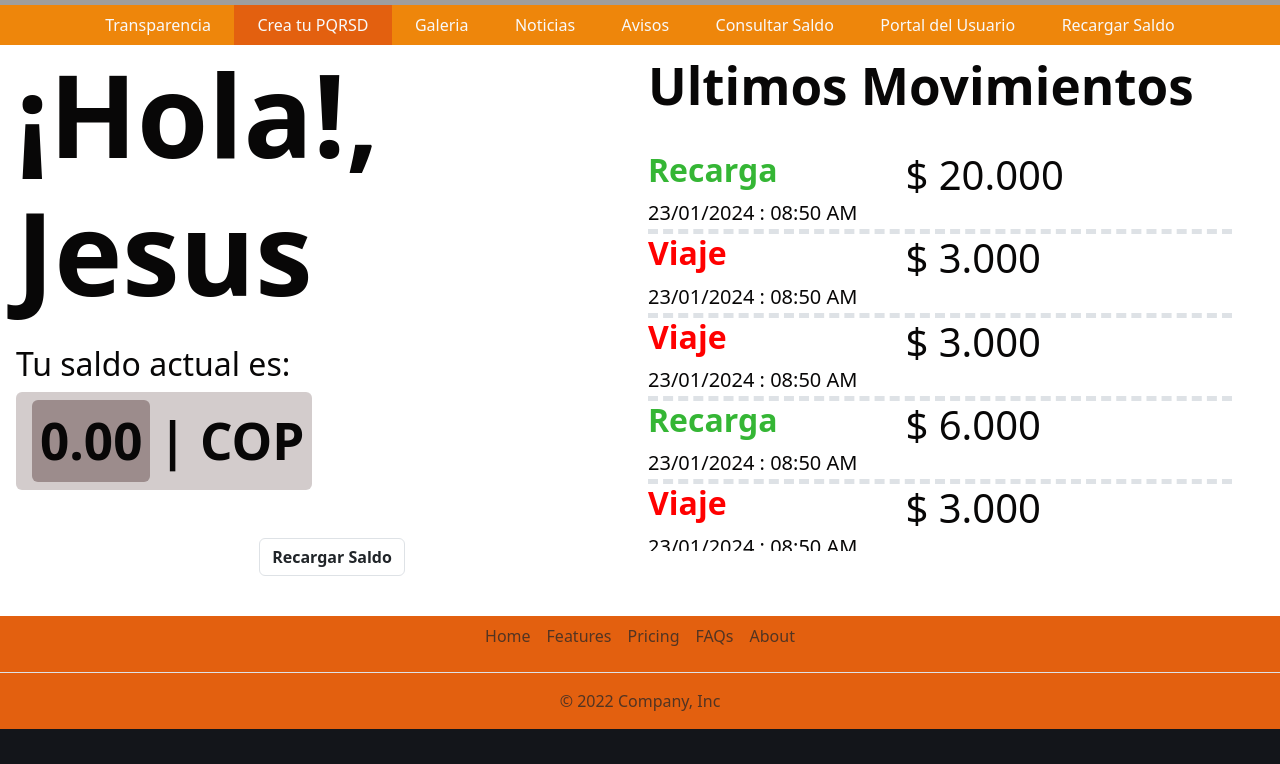
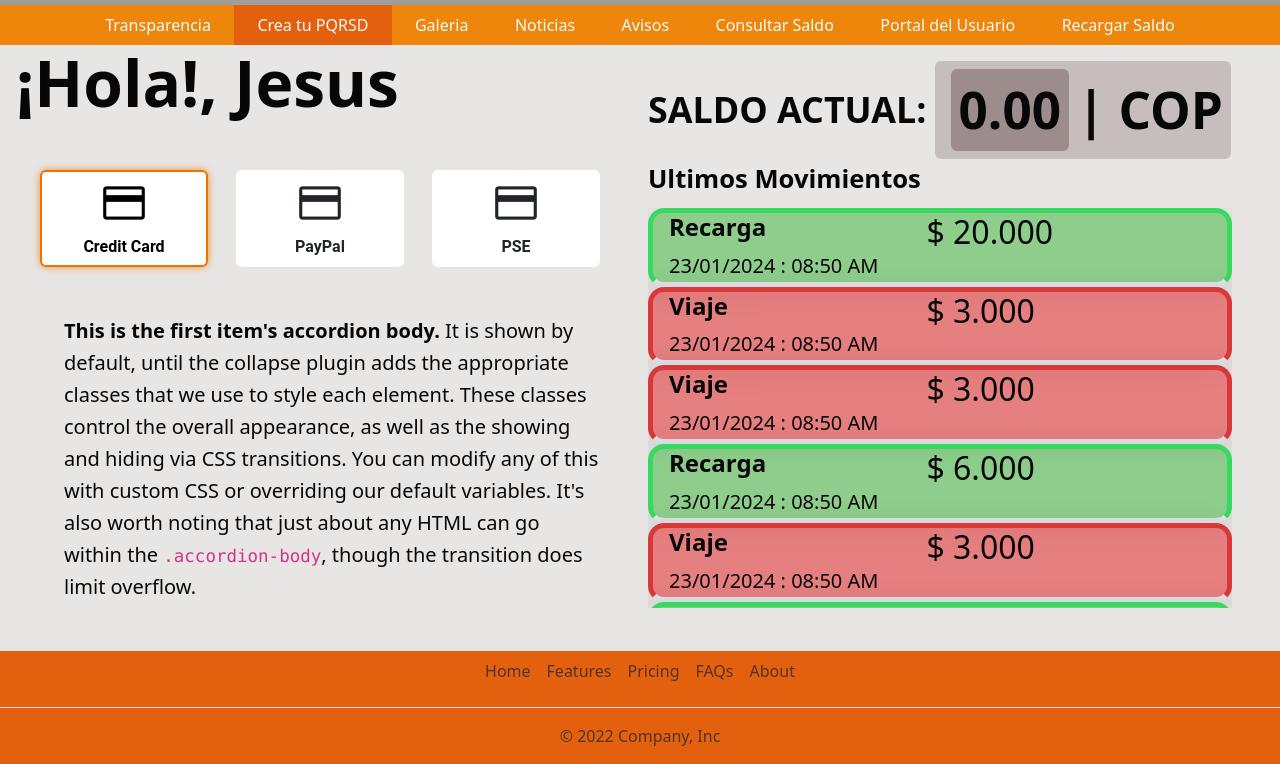
Before and after one commit to MichaelTaboada2003/Intefaz-de-Software, an Astro site: page /User in a window 1280 px wide. Shown: the part 71-835 px from the top of the page. Before the commit the page ends 800 px from the top, so only its background shows below. Built offline with nearby package versions, Linux system fonts and the light colour scheme; Astro itself is replaced by a stand-in of ours; grey boxes are pictures that could not be loaded.

Commit message:
Feat: User Page Update

```diff
--- a/src/components/Movement.astro
+++ b/src/components/Movement.astro
@@ -8,24 +8,30 @@ interface Props {
 const { type, amount, date } = Astro.props;
 ---
 
-<div
-  class="border-bottom border-5 d-flex"
-  style="border-bottom-style: dashed !important;"
->
+<!-- style="border-bottom-style: dashed !important; " -->
+<div class:list={["border-bottom border-5 d-flex px-3", type]}>
   <div class="d-block">
-    <h2 class:list={["fw-bold", type]}>{type}</h2>
-
+    <h4 class:list={["fw-bold"]}>{type}</h4>
     <span>{date}</span>
   </div>
-
-  <h1 class="flex-grow-1 ps-5">$ {amount}</h1>
+  <h2 class="flex-grow-1 ps-5">$ {amount}</h2>
 </div>
 
 <style>
   .Recarga {
-    color: rgb(53, 182, 53);
+    background-color: rgba(53, 182, 53, 0.5);
+    box-shadow: 0 4px 30px rgba(0, 0, 0, 0.1);
+    backdrop-filter: blur(0px);
+    border-radius: 16px;
+    -webkit-backdrop-filter: blur(0px);
+    border: 1px solid rgb(56, 217, 96);
   }
   .Viaje {
-    color: red;
+    background-color: rgba(227, 27, 27, 0.5);
+    box-shadow: 0 4px 30px rgba(0, 0, 0, 0.1);
+    backdrop-filter: blur(0px);
+    border-radius: 16px;
+    -webkit-backdrop-filter: blur(0px);
+    border: 1px solid rgb(217, 56, 56);
   }
 </style>
--- a/src/layouts/Layout.astro
+++ b/src/layouts/Layout.astro
@@ -19,6 +19,10 @@ const { title } = Astro.props;
       rel="stylesheet"
       integrity="sha384-QWTKZyjpPEjISv5WaRU9OFeRpok6YctnYmDr5pNlyT2bRjXh0JMhjY6hW+ALEwIH"
       crossorigin="anonymous"
+    />
+    <link
+      rel="stylesheet"
+      href="https://fonts.googleapis.com/css2?family=Material+Symbols+Outlined:opsz,wght,FILL,GRAD@20..48,100..700,0..1,-50..200"
     />
     <link
       rel="stylesheet"
--- a/src/pages/User.astro
+++ b/src/pages/User.astro
@@ -3,40 +3,210 @@ import Layout from "../layouts/Layout.astro";
 import Movement from "../components/Movement.astro";
 ---
 
+<script>
+  var botones = document.querySelectorAll("button");
+
+  // Función para manejar el clic en un botón
+  function activarBoton() {
+    // Eliminar la clase "active" de todos los botones
+    botones.forEach(function (boton) {
+      boton.classList.remove("active");
+    });
+    // Agregar la clase "active" al botón que se presionó
+    this.classList.add("active");
+  }
+
+  // Agregar el evento clic a cada botón
+  botones.forEach(function (boton) {
+    boton.addEventListener("click", activarBoton);
+  });
+
+  // Función para cambiar el estado y mostrar el colapso correspondiente
+  function changeState(newState) {
+    var collapseElements = document.querySelectorAll(".paymethod");
+
+    // Ocultar todos los colapsos
+    collapseElements.forEach(function (collapse) {
+      collapse.classList.add("collapse");
+    });
+
+    // Mostrar el colapso correspondiente al nuevo estado
+    if (newState === 1) {
+      document.getElementById("collapseOne").classList.remove("collapse");
+    } else if (newState === 2) {
+      document.getElementById("collapseTwo").classList.remove("collapse");
+    } else if (newState === 3) {
+      document.getElementById("collapseThree").classList.remove("collapse");
+    }
+  }
+
+  // Asignar manejadores de eventos a los botones
+  document.getElementById("button1").addEventListener("click", function () {
+    changeState(1);
+  });
+  document.getElementById("button2").addEventListener("click", function () {
+    changeState(2);
+  });
+  document.getElementById("button3").addEventListener("click", function () {
+    changeState(3);
+  });
+</script>
+
 <Layout title="User">
-    <main class="w-100 mt-0 mb-0 flex-grow-1 ">
+  <main
+    class="w-100 mt-0 mb-0 flex-grow-1"
+    style="background-color: rgba(224, 219, 219, 0.722);"
+  >
     <div class="d-flex">
-            <div class="w-50 ">
-                <h1 class="mb-4 fw-bold" style="font-size:9vw;">¡Hola!, Jesus</h1>
+      <div class="w-50">
+        <h1 class="mb-4 fw-bold" style="font-size:5vw;">¡Hola!, Jesus</h1>
+        <div></div>
+        <div class="mt-5 me-4 d-flex justify-content-between px-4">
+          <button
+            type="button"
+            id="button1"
+            class="btn active"
+            style="background-color: white;  width: 30%;"
+          >
+            <div class="material-symbols-outlined" style="font-size: 50px;">
+              credit_card
+            </div>
+            <div>Credit Card</div>
+          </button>
+          <button
+            type="button"
+            id="button2"
+            class="btn"
+            style="background-color: white;  width: 30%;"
+          >
+            <div class="material-symbols-outlined" style="font-size: 50px;">
+              credit_card
+            </div>
+            <div>PayPal</div>
+          </button>
+          <button
+            type="button"
+            id="button3"
+            class="btn"
+            style="background-color: white; width: 30%;"
+          >
+            <div class="material-symbols-outlined" style="font-size: 50px;">
+              credit_card
+            </div>
+            <div>PSE</div>
+          </button>
+        </div>
+        <div class="p-5">
+          <div id="collapseOne" class="paymethod">
             <div>
-                    <h3 style="font-size:2.5vw;">Tu saldo actual es:</h3>
-                    <div class="d-flex">
-                        <div class="d-flex p-2 rounded fw-bold"
-                            style="background-color: rgba(156, 140, 140, 0.444); font-size: 4vw;">
-                            <div class="mx-2 px-2 rounded" style="background-color: rgb(156, 140, 140)">
+              <strong>This is the first item's accordion body.</strong> It is shown
+              by default, until the collapse plugin adds the appropriate classes
+              that we use to style each element. These classes control the overall
+              appearance, as well as the showing and hiding via CSS transitions.
+              You can modify any of this with custom CSS or overriding our default
+              variables. It's also worth noting that just about any HTML can go within
+              the
+              <code>.accordion-body</code>, though the transition does limit
+              overflow.
+            </div>
+          </div>
+          <div id="collapseTwo" class="paymethod collapse">
+            <div>
+              <strong>This is the second item's accordion body.</strong> It is hidden
+              by default, until the collapse plugin adds the appropriate classes
+              that we use to style each element. These classes control the overall
+              appearance, as well as the showing and hiding via CSS transitions.
+              You can modify any of this with custom CSS or overriding our default
+              variables. It's also worth noting that just about any HTML can go within
+              the
+              <code>.accordion-body</code>, though the transition does limit
+              overflow.
+            </div>
+          </div>
+
+          <div id="collapseThree" class="paymethod collapse">
+            <div>
+              <strong>This is the third item's accordion body.</strong> It is hidden
+              by default, until the collapse plugin adds the appropriate classes
+              that we use to style each element. These classes control the overall
+              appearance, as well as the showing and hiding via CSS transitions.
+              You can modify any of this with custom CSS or overriding our default
+              variables. It's also worth noting that just about any HTML can go within
+              the
+              <code>.accordion-body</code>, though the transition does limit
+              overflow.
+            </div>
+          </div>
+        </div>
+      </div>
+      <div class="flex-fill pe-5 pt-3">
+        <div class="d-flex align-items-center">
+          <span class="pe-2 fw-bold" style="font-size:2.8vw;">
+            SALDO ACTUAL:</span
+          >
+          <div
+            class="d-flex p-2 rounded fw-bold"
+            style="background-color: rgba(156, 140, 140, 0.444); font-size: 4vw;"
+          >
+            <div
+              class="mx-2 px-2 rounded"
+              style="background-color: rgb(156, 140, 140)"
+            >
               0.00
             </div>
             <div class="">| COP</div>
           </div>
         </div>
-                </div>
-                <div class="mt-5 d-flex justify-content-center ">
-                    <button type="button" class="btn border"><span class="fw-bold">Recargar Saldo</span></button>
+        <span class="fw-bold" style="font-size: 2vw;">Ultimos Movimientos</span>
+        <div class="mt-2" style="overflow-y: auto; max-height: 50vh;">
+          <Movement
+            type="Recarga"
+            amount="20.000"
+            date="23/01/2024 : 08:50 AM"
+          />
+          <Movement type="Viaje" amount="3.000" date="23/01/2024 : 08:50 AM" />
+          <Movement type="Viaje" amount="3.000" date="23/01/2024 : 08:50 AM" />
+          <Movement
+            type="Recarga"
+            amount="6.000"
+            date="23/01/2024 : 08:50 AM"
+          />
+          <Movement type="Viaje" amount="3.000" date="23/01/2024 : 08:50 AM" />
+          <Movement
+            type="Recarga"
+            amount="3.000"
+            date="23/01/2024 : 08:50 AM"
+          />
+          <Movement
+            type="Recarga"
+            amount="3.000"
+            date="23/01/2024 : 08:50 AM"
+          />
         </div>
       </div>
-            <div class="flex-fill pe-5">
-                <span class="fw-bold" style="font-size: 4vw;">Ultimos Movimientos</span>
-                <div class="mt-4" style="overflow-y: auto; max-height: 50vh;">
-                    <Movement type="Recarga" amount="20.000" date="23/01/2024 : 08:50 AM"></Movement>
-                    <Movement type="Viaje" amount="3.000" date="23/01/2024 : 08:50 AM"></Movement>
-                    <Movement type="Viaje" amount="3.000" date="23/01/2024 : 08:50 AM"></Movement>
-                    <Movement type="Recarga" amount="6.000" date="23/01/2024 : 08:50 AM"></Movement>
-                    <Movement type="Viaje" amount="3.000" date="23/01/2024 : 08:50 AM"></Movement>
-                    <Movement type="Recarga" amount="3.000" date="23/01/2024 : 08:50 AM"></Movement>
-                    <Movement type="Recarga" amount="3.000" date="23/01/2024 : 08:50 AM"></Movement>
-                </div>
-            </div>
-
     </div>
   </main>
 </Layout>
+
+<style>
+  .collapse {
+    display: none;
+  }
+  .active {
+    transition: 76ms;
+    /* padding: 10px 40px; */
+    transform: translateY(-0px);
+    box-shadow: rgb(233, 126, 3) 0px 0px 8px -1px;
+    background-color: #fff;
+    color: #000000;
+    border: solid 2px #f07000;
+  }
+
+  .btn {
+    font-family: Roboto, sans-serif;
+    font-weight: bolder;
+    transform: translateY(0);
+    align-items: center;
+    cursor: pointer;
+  }
+</style>
```
Lines whose indentation alone changed are shown as unchanged.
